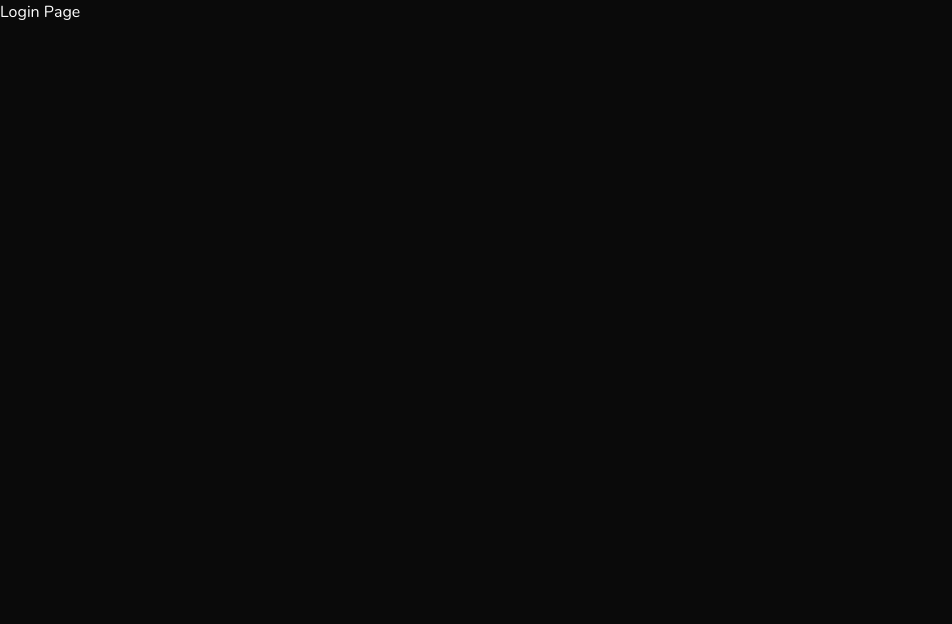
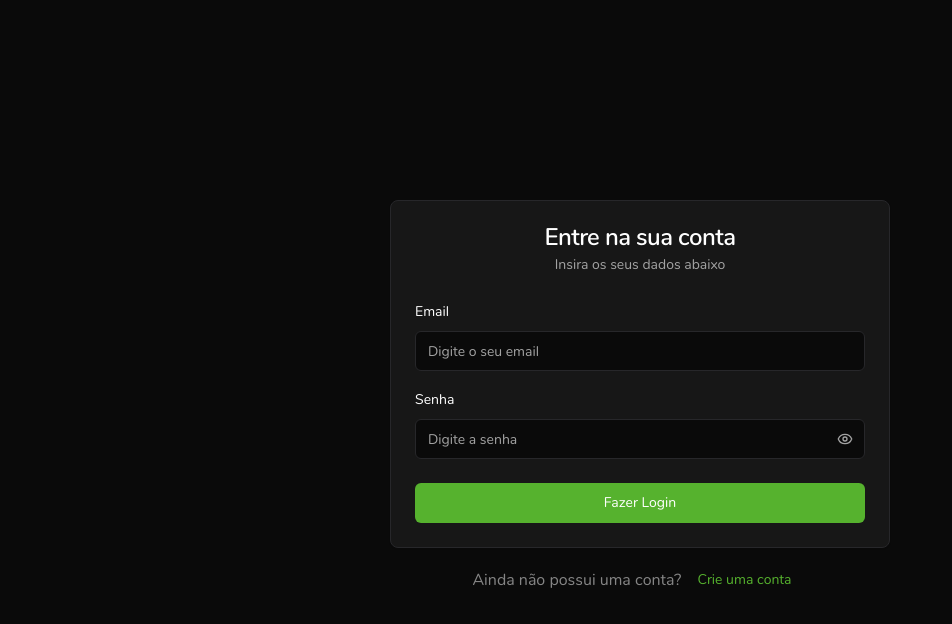
Before and after one commit to Lianoisaac/fintrack, a React (Vite) app: page /login in a window 1280 px wide. Shown: the top 624 px of the page, without its empty margins (0-952 px from the left). Built offline with nearby package versions, Linux system fonts and the light colour scheme.

Commit message:
feat: axios and tanstack setup

```diff
--- a/package.json
+++ b/package.json
@@ -14,6 +14,8 @@
     "@radix-ui/react-checkbox": "^1.3.3",
     "@radix-ui/react-label": "^2.1.8",
     "@radix-ui/react-slot": "^1.2.4",
+    "@tanstack/react-query": "^5.64.1",
+    "axios": "^1.7.9",
     "class-variance-authority": "^0.7.1",
     "clsx": "^2.1.1",
     "lucide-react": "^0.555.0",
--- a/src/components/password-input.jsx
+++ b/src/components/password-input.jsx
@@ -15,9 +15,11 @@ const PasswordInput = forwardRef(
           placeholder={placeholder}
         />
         <Button
+          type="button"
           variant="ghost"
-          className="buttom-0 absolute right-0 top-0 my-auto mr-1 h-8 w-8 text-muted-foreground"
+          className="absolute bottom-0 right-0 top-0 my-auto mr-1 h-8 w-8 text-muted-foreground"
           onClick={() => setPasswordIsVisible((prev) => !prev)}
+          aria-label={passwordIsVisible ? 'Esconder senha' : 'Mostrar senha'}
         >
           {passwordIsVisible ? <EyeOffIcon /> : <EyeIcon />}
         </Button>
--- /dev/null
+++ b/src/lib/axios.js
@@ -0,0 +1,5 @@
+import axios from 'axios'
+
+export const api = axios.create({
+  baseURL: 'https://fullstackclub-finance-dashboard-api.onrender.com',
+})
--- a/src/main.jsx
+++ b/src/main.jsx
@@ -6,16 +6,20 @@ import HomePage from './pages/home'
 import LoginPage from './pages/login'
 import SignupPage from './pages/signup'
 import NotFoundPage from './pages/not-found'
+import { QueryClient, QueryClientProvider } from '@tanstack/react-query'
 
+const queryClient = new QueryClient()
 createRoot(document.getElementById('root')).render(
   <StrictMode>
+    <QueryClientProvider client={queryClient}>
       <BrowserRouter>
         <Routes>
           <Route path="/" element={<HomePage />} />
           <Route path="/login" element={<LoginPage />} />
           <Route path="/signup" element={<SignupPage />} />
-        <Route path="/*" element={<NotFoundPage />} />
+          <Route path="*" element={<NotFoundPage />} />
         </Routes>
       </BrowserRouter>
+    </QueryClientProvider>
   </StrictMode>
 )
--- a/src/pages/login.jsx
+++ b/src/pages/login.jsx
@@ -1,5 +1,113 @@
+import { Button } from '@/components/ui/button'
+import {
+  Card,
+  CardContent,
+  CardDescription,
+  CardFooter,
+  CardHeader,
+  CardTitle,
+} from '@/components/ui/card'
+import {
+  Form,
+  FormControl,
+  FormField,
+  FormItem,
+  FormLabel,
+  FormMessage,
+} from '@/components/ui/form'
+import { Input } from '@/components/ui/input'
+import { Label } from '@/components/ui/label'
+import { zodResolver } from '@hookform/resolvers/zod'
+import { Link } from 'react-router'
+import { z } from 'zod'
+import { useForm } from 'react-hook-form'
+import PasswordInput from '@/components/password-input'
+
+const loginSchema = z.object({
+  email: z
+    .string()
+    .email({
+      message: 'Email inválido',
+    })
+    .trim()
+    .min(1, {
+      message: 'O email é obrigatório',
+    }),
+  password: z.string().trim().min(6, {
+    message: 'A senha deve ter no mínimo 6 caracteres',
+  }),
+})
+
 const LoginPage = () => {
-  return <h1>Login Page</h1>
+  const methods = useForm({
+    resolver: zodResolver(loginSchema),
+    defaultValues: {
+      email: '',
+      password: '',
+    },
+  })
+  const handleSubmit = (data) => {
+    console.log(data)
+  }
+
+  return (
+    <div className="flex h-screen w-screen flex-col items-center justify-center gap-3">
+      <Form {...methods}>
+        <form onSubmit={methods.handleSubmit(handleSubmit)}>
+          <Card className="w-[500px]">
+            <CardHeader className="flex items-center">
+              <CardTitle>Entre na sua conta</CardTitle>
+              <CardDescription>Insira os seus dados abaixo</CardDescription>
+            </CardHeader>
+            <CardContent>
+              <div className="space-y-4">
+                <FormField
+                  control={methods.control}
+                  name="email"
+                  render={({ field }) => (
+                    <FormItem>
+                      <FormLabel>Email</FormLabel>
+                      <FormControl>
+                        <Input placeholder="Digite o seu email" {...field} />
+                      </FormControl>
+                      <FormMessage />
+                    </FormItem>
+                  )}
+                />
+                <FormField
+                  control={methods.control}
+                  name="password"
+                  render={({ field }) => (
+                    <FormItem>
+                      <FormLabel>Senha</FormLabel>
+                      <FormControl>
+                        <PasswordInput
+                          placeholder="Digite a senha"
+                          {...field}
+                        />
+                      </FormControl>
+                      <FormMessage />
+                    </FormItem>
+                  )}
+                />
+              </div>
+            </CardContent>
+            <CardFooter className="flex-col gap-2">
+              <Button type="submit" className="w-full">
+                Fazer Login
+              </Button>
+            </CardFooter>
+          </Card>
+        </form>
+      </Form>
+      <div className="flex items-center justify-center">
+        <p className="text-center opacity-50">Ainda não possui uma conta?</p>
+        <Button variant="link" asChild>
+          <Link to="/signup">Crie uma conta</Link>
+        </Button>
+      </div>
+    </div>
+  )
 }
 
 export default LoginPage
```
Also changed, not shown: 1 other file (tests, documents, lock files or other folders). Lines whose indentation alone changed are shown as unchanged.
